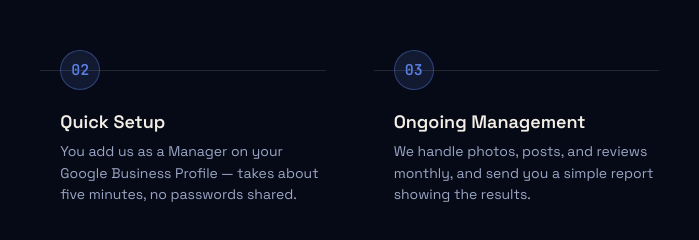
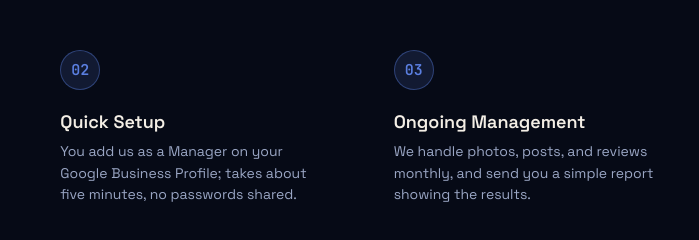
Before and after one commit to devonlambert03/mission-found, a plain HTML site: page index.html in a window 1280 px wide. Shown: the part 1878-2118 px from the top of the page, 425-1124 px from the left. Drawn offline with Linux system fonts and the light colour scheme.

Commit message:
Add files via upload

```diff
--- a/index.html
+++ b/index.html
@@ -231,8 +231,7 @@
   }
   .step p { color: var(--muted); font-size: 14px; line-height: 1.55; max-width: 260px; }
   .step-line {
-    position: absolute; top: 20px; left: calc(100% + 4px); width: calc(100% - 24px);
-    height: 1px; background: rgba(255,255,255,0.12);
+    display: none;
   }
 
   @media (max-width: 640px) {
@@ -386,7 +385,7 @@
     <div class="step">
       <div class="step-num">02</div>
       <h3>Quick Setup</h3>
-      <p>You add us as a Manager on your Google Business Profile — takes about five minutes, no passwords shared.</p>
+      <p>You add us as a Manager on your Google Business Profile; takes about five minutes, no passwords shared.</p>
       <div class="step-line"></div>
     </div>
     <div class="step">
```
